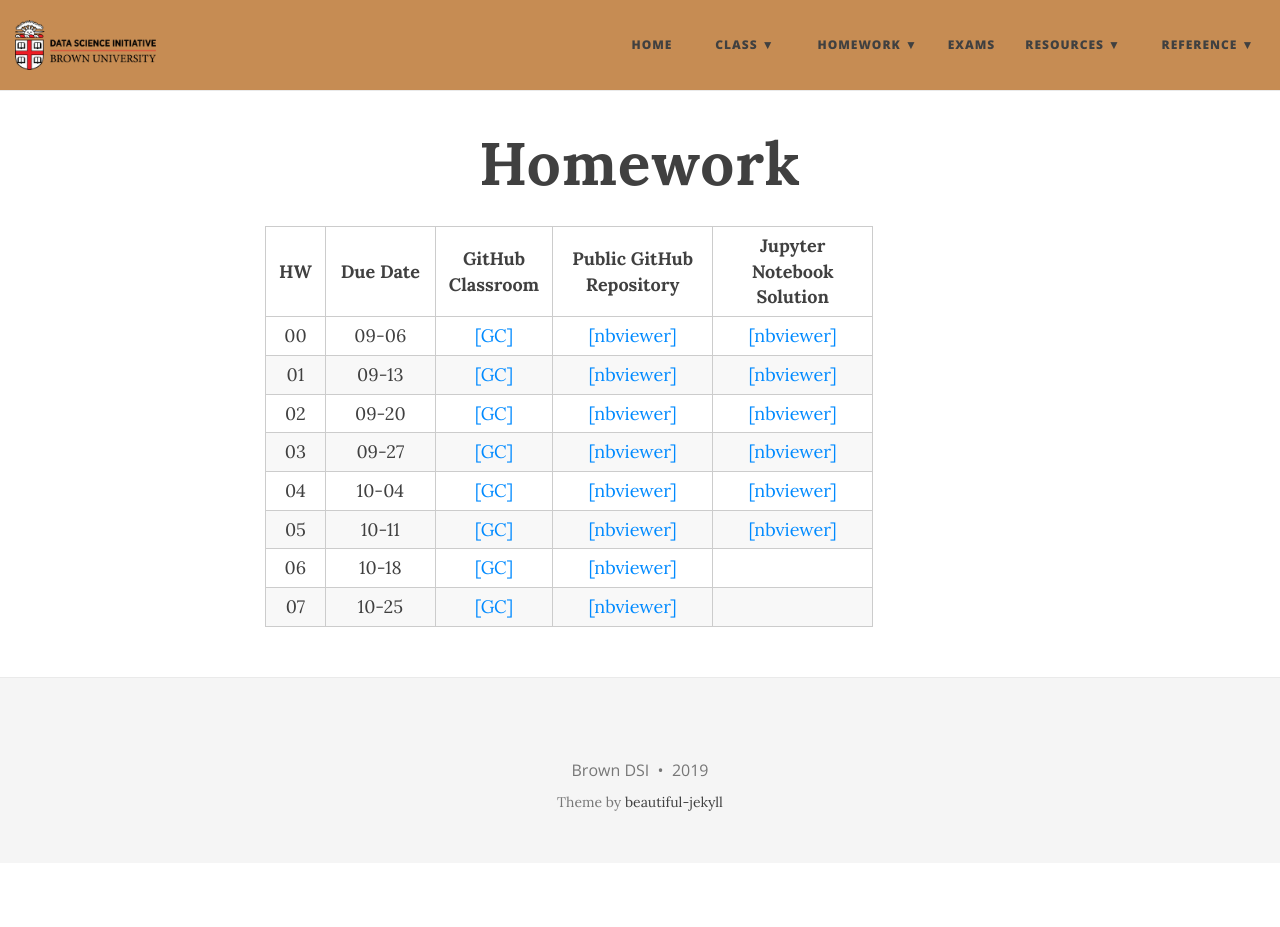
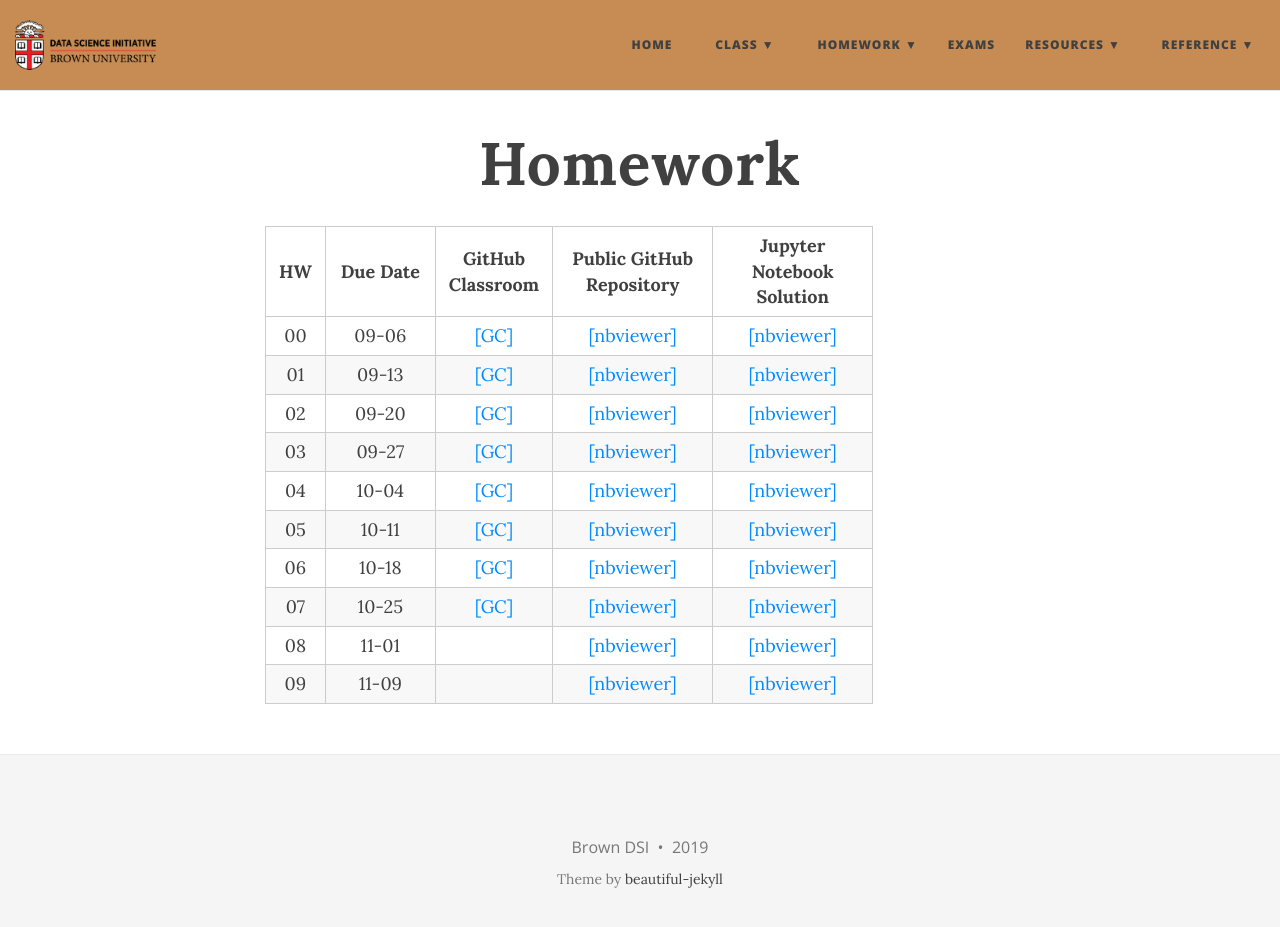
Before and after one commit to data1010/data1010.github.io, a Jekyll site: the page built from homework.md, in a window 1280 px wide and 940 px high. Shown: the top 927 px of the window. Built offline with Jekyll 4.4.1, drawn with Linux system fonts in a browser that asks for light colours; nearby versions of some CDN libraries.

Commit message:
Catch up on homeworks

```diff
--- a/homework.md
+++ b/homework.md
@@ -61,14 +61,28 @@ title: Homework
       <td style="text-align: center">10-18</td>
       <td style="text-align: center"><a href="https://classroom.github.com/a/fZATP_r0">[GC]</a></td>
       <td style="text-align: center"><a href="https://nbviewer.jupyter.org/github/data1010/problem-sets/blob/master/hw06/data1010-hw06.ipynb">[nbviewer]</a></td>
-      <td style="text-align: center"></td>
+      <td style="text-align: center"><a href="https://nbviewer.jupyter.org/github/data1010/problem-sets/blob/master/hw06/data1010-hw06-sol.ipynb">[nbviewer]</a></td>
    </tr>
    <tr>
       <td style="text-align: center">07</td>
       <td style="text-align: center">10-25</td>
       <td style="text-align: center"><a href="https://classroom.github.com/a/NMBvNUdz">[GC]</a></td>
       <td style="text-align: center"><a href="https://nbviewer.jupyter.org/github/data1010/problem-sets/blob/master/hw07/data1010-hw07.ipynb">[nbviewer]</a></td>
+      <td style="text-align: center"><a href="https://nbviewer.jupyter.org/github/data1010/problem-sets/blob/master/hw07/data1010-hw07-sol.ipynb">[nbviewer]</a></td>
+   </tr>
+   <tr>
+      <td style="text-align: center">08</td>
+      <td style="text-align: center">11-01</td>
       <td style="text-align: center"></td>
+      <td style="text-align: center"><a href="https://nbviewer.jupyter.org/github/data1010/problem-sets/blob/master/hw08/data1010-hw08.ipynb">[nbviewer]</a></td>
+      <td style="text-align: center"><a href="https://nbviewer.jupyter.org/github/data1010/problem-sets/blob/master/hw08/data1010-hw08-sol.ipynb">[nbviewer]</a></td>
+   </tr>
+   <tr>
+      <td style="text-align: center">09</td>
+      <td style="text-align: center">11-09</td>
+      <td style="text-align: center"></td>
+      <td style="text-align: center"><a href="https://nbviewer.jupyter.org/github/data1010/problem-sets/blob/master/hw09/data1010-hw09.ipynb">[nbviewer]</a></td>
+      <td style="text-align: center"><a href="https://nbviewer.jupyter.org/github/data1010/problem-sets/blob/master/hw09/data1010-hw09-sol.ipynb">[nbviewer]</a></td>
    </tr>
   </tbody>
 </table>
```
